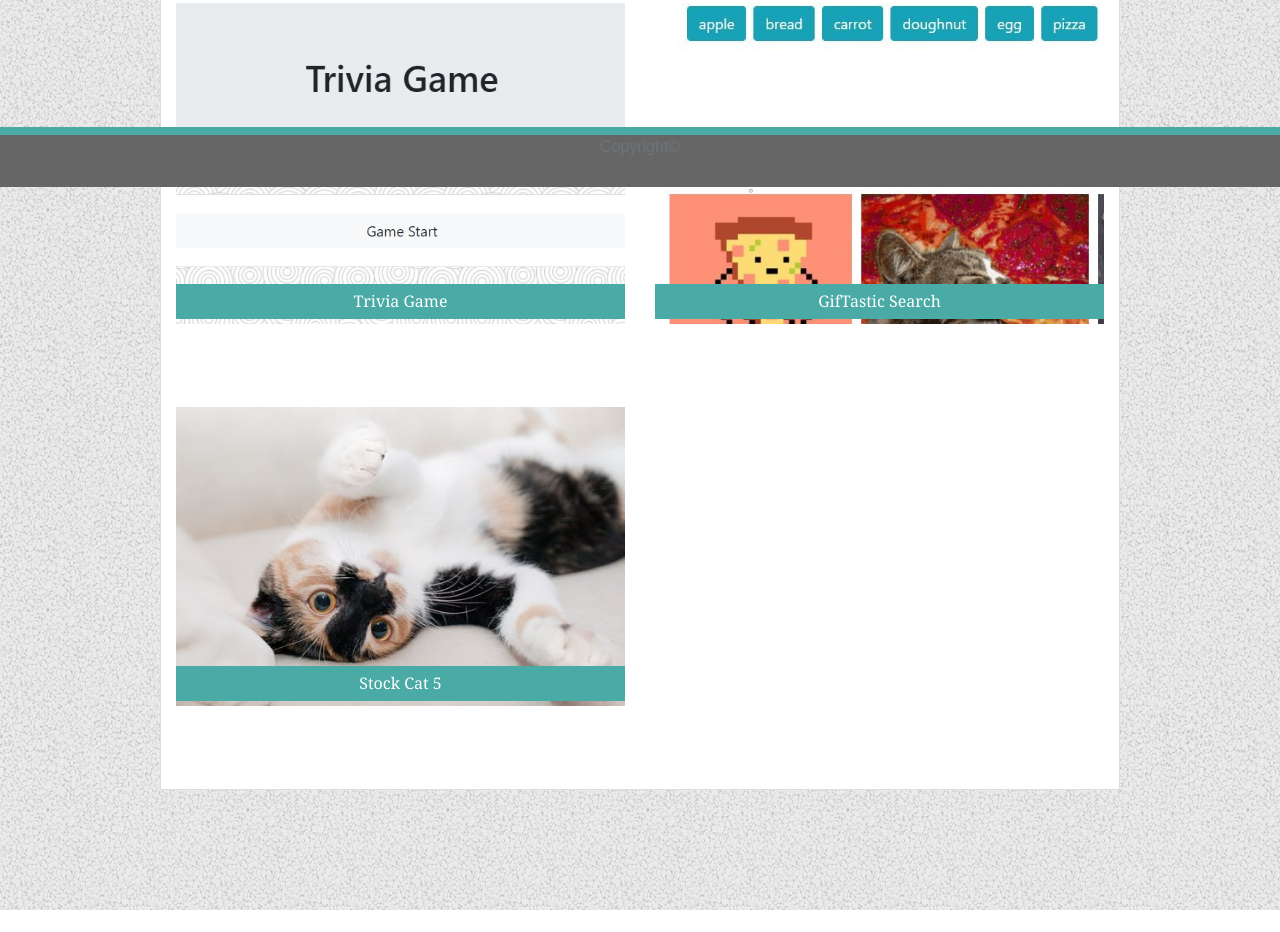
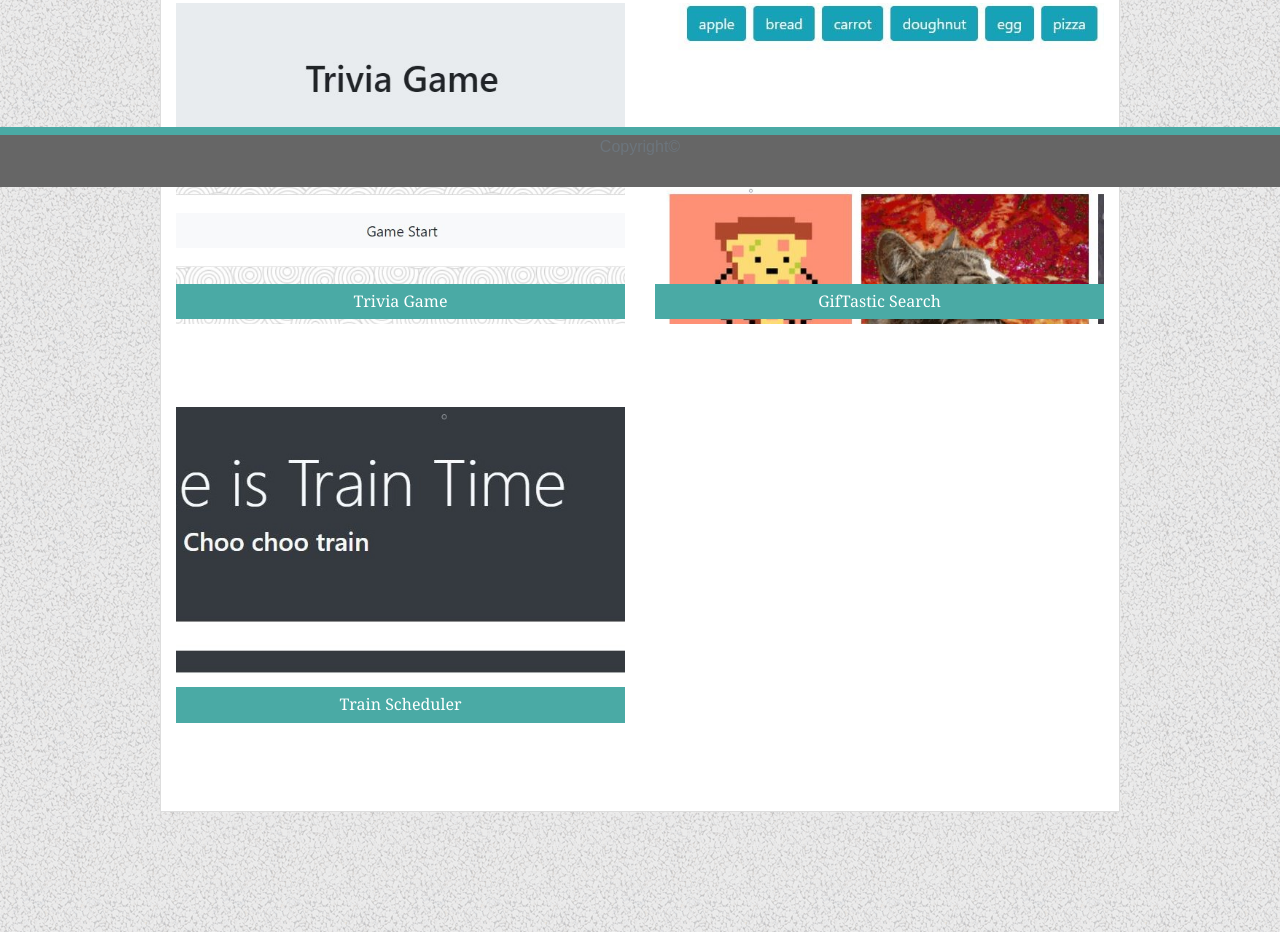
Before and after one commit to izeimai/Bootstrap-Portfolio, a plain HTML site: page portfolio.html in a window 1280 px wide. Shown: the part 613-1545 px from the top of the page. Before the commit the page ends 1523 px from the top, so only its background shows below. Drawn offline with nearby package versions, Linux system fonts and the light colour scheme.

Commit message:
Added image and links to TrainScheduler project

```diff
--- a/portfolio.html
+++ b/portfolio.html
@@ -85,9 +85,13 @@
 
         <div class="row">
             <div class="col-md-6 col-xs-12">
-                <img src="assets/images/stock5.jpeg" alt="Stockcat5" class="img-fluid">
+                <a href="https://izeimai.github.io/TrainScheduler/">
+                    <img src="assets/images/trainscheduler.JPG" alt="Train Scheduler" class="img-fluid">
+                </a>
                 <div class="carousel-caption">
-                    <h2>Stock Cat 5</h2>
+                    <a href="https://izeimai.github.io/TrainScheduler/">
+                        <h2>Train Scheduler</h2>
+                    </a>
                 </div>
             </div>
         </div>
```
Also changed, not shown: assets/images/trainscheduler.JPG (added).
